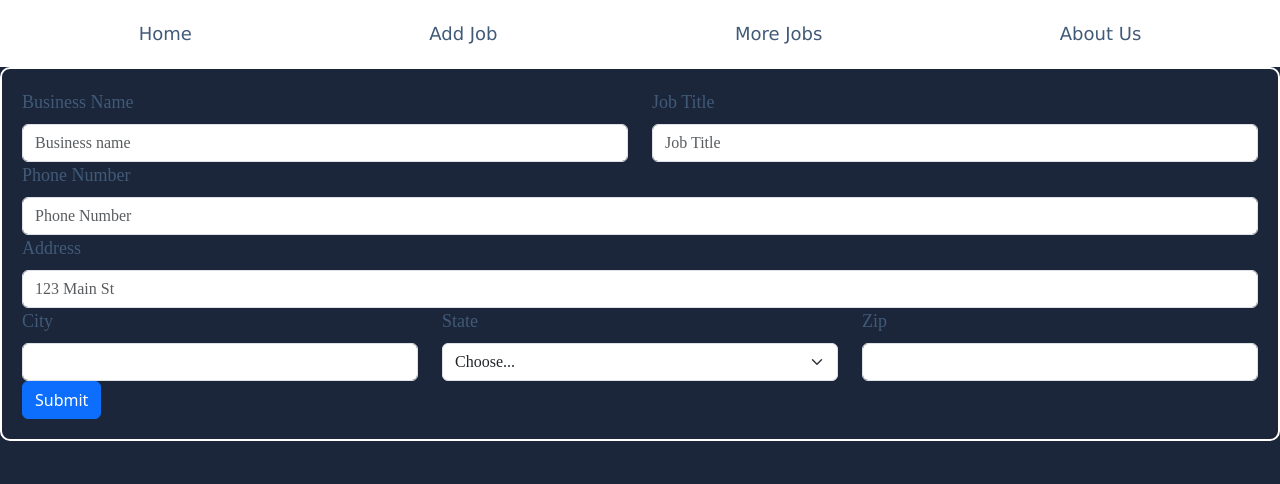
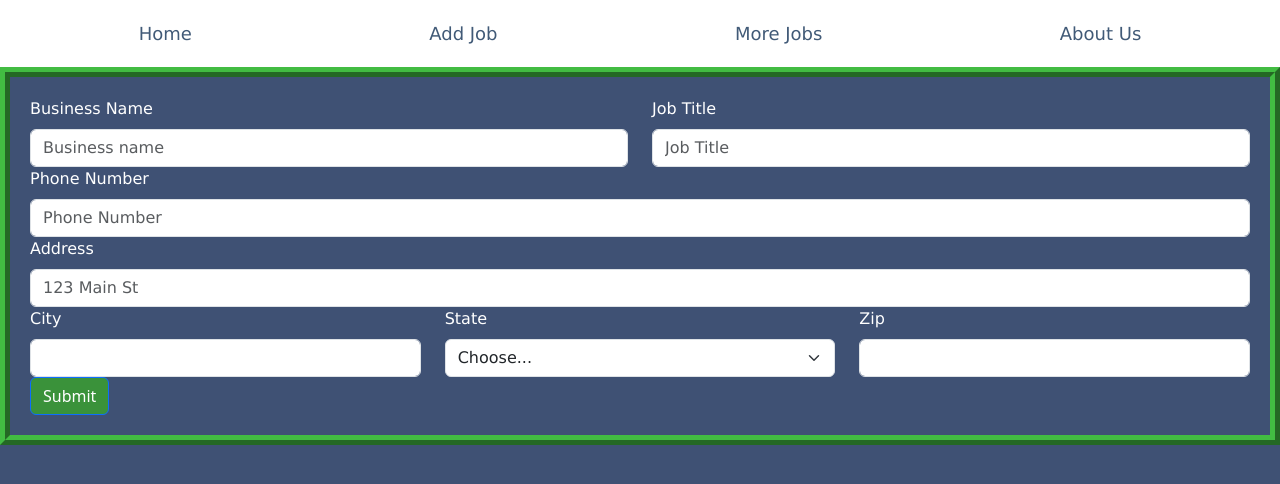
Before and after one commit to aar121/WorkTack-Arif, a React (Create React App) app in the folder frontend/: page /addjobs in a window 1280 px wide. Shown: the top 484 px of the page. Built offline with nearby package versions, Linux system fonts and the light colour scheme.

Commit message:
form page done

```diff
--- a/frontend/src/components/places/Add.jsx
+++ b/frontend/src/components/places/Add.jsx
@@ -65,7 +65,7 @@ function AddJob() {
       </Row>
 
 
-      <Button variant="primary" type="submit">
+      <Button className='submit' variant="primary" type="submit">
         Submit
       </Button>
     </Form>
--- a/frontend/src/components/places/add.css
+++ b/frontend/src/components/places/add.css
@@ -1,10 +1,21 @@
 body{
-    background-color:#1B263B
+    background-color:#3f5174;
+    color: white;
  }
 
  .form-container{
-    border: 2px solid white;
+    border: 2px solid   rgb(66, 188, 66);;
     padding: 20px;
-    border-radius: 10px;
+    border-width:10px;
+    border-style:ridge;
     color:white;
  }
+
+ .form{
+   font-family: verdana;
+   font-size: medium;
+}
+
+.submit{
+   background-color: rgb(58, 146, 58);
+}
--- a/frontend/src/components/styles.css
+++ b/frontend/src/components/styles.css
@@ -28,10 +28,3 @@
       opacity: 0.8;
     }
   }
-
-
-.form{
-    color:#415A77;
-    font-family: futura;
-    font-size: large;
-}
```
